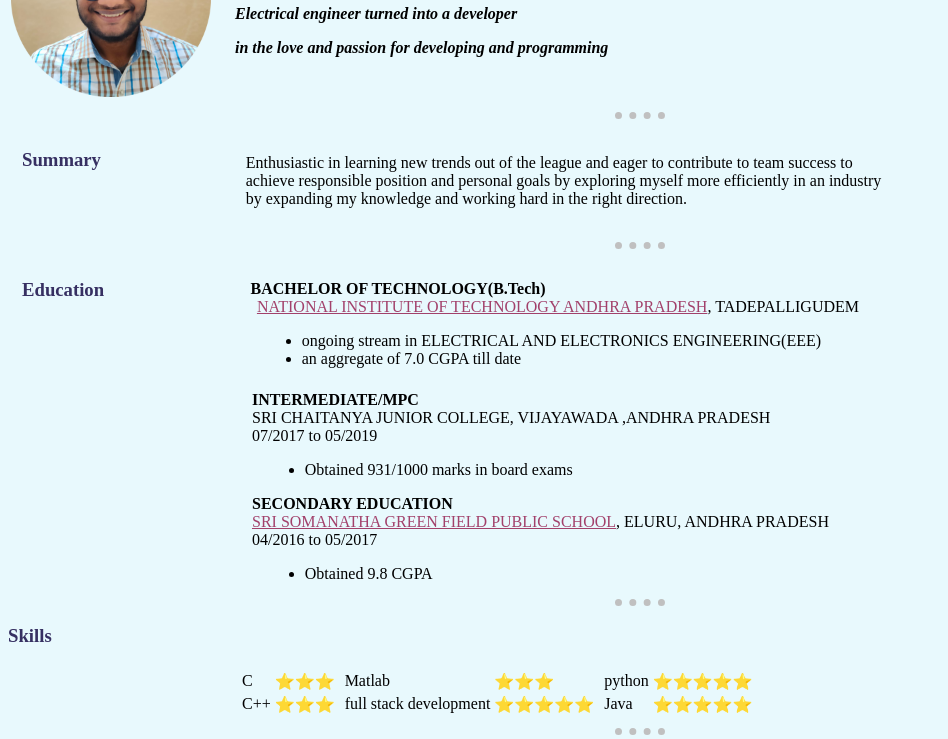
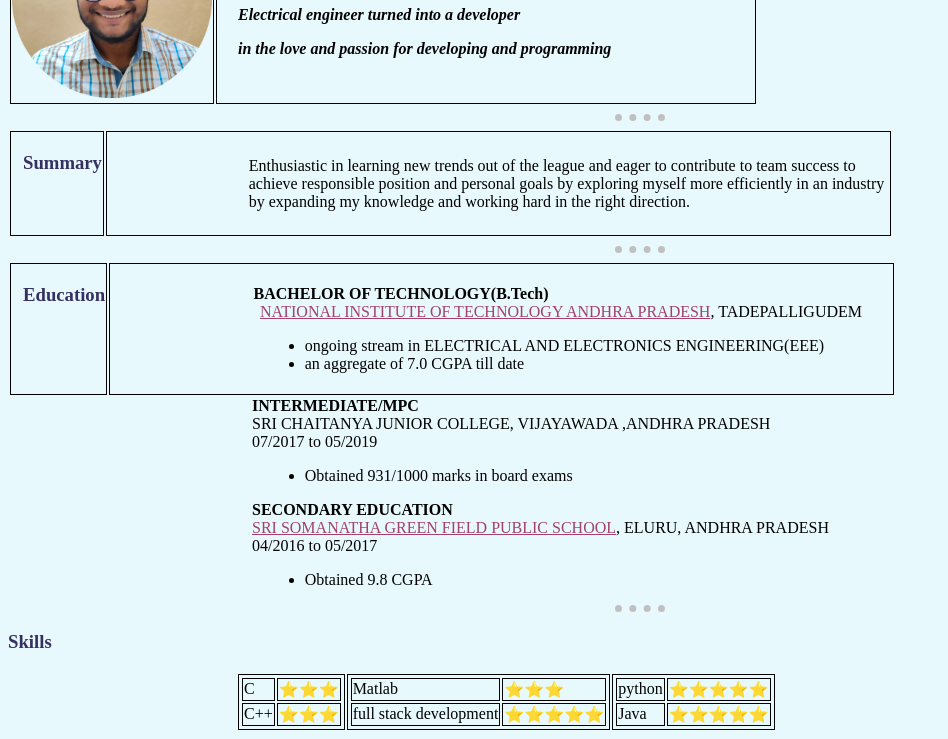
Before and after one commit to Lokeshloya2001/cv, a plain HTML site: page index.html in a window 1280 px wide. Shown: the part 114-853 px from the top of the page, without its empty margins (0-948 px from the left). Drawn offline with Linux system fonts and the light colour scheme.

Commit message:
lokesh loya

```diff
--- a/css/styles.css
+++ b/css/styles.css
@@ -39,3 +39,6 @@ a:hover{
 a{
   color: #A2416B;
 }
+td{
+  border:1px solid;
+}
```
